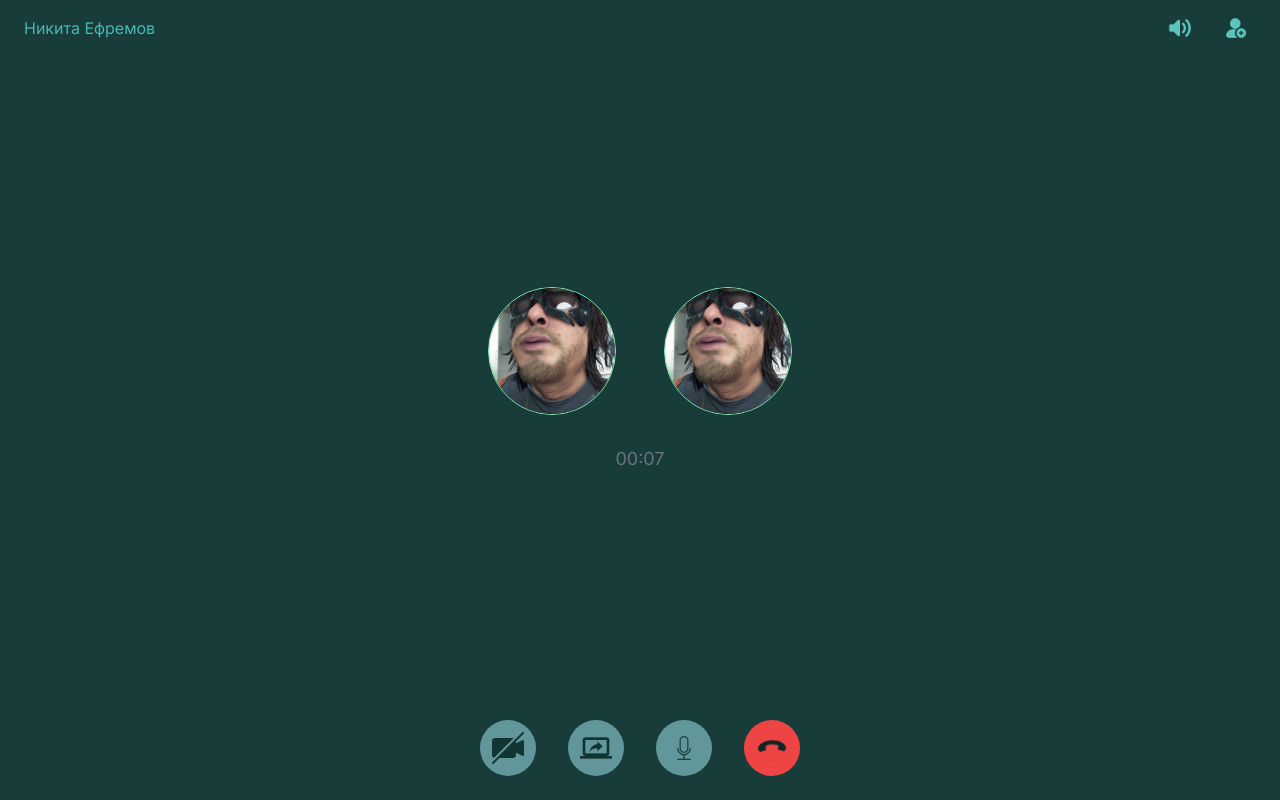
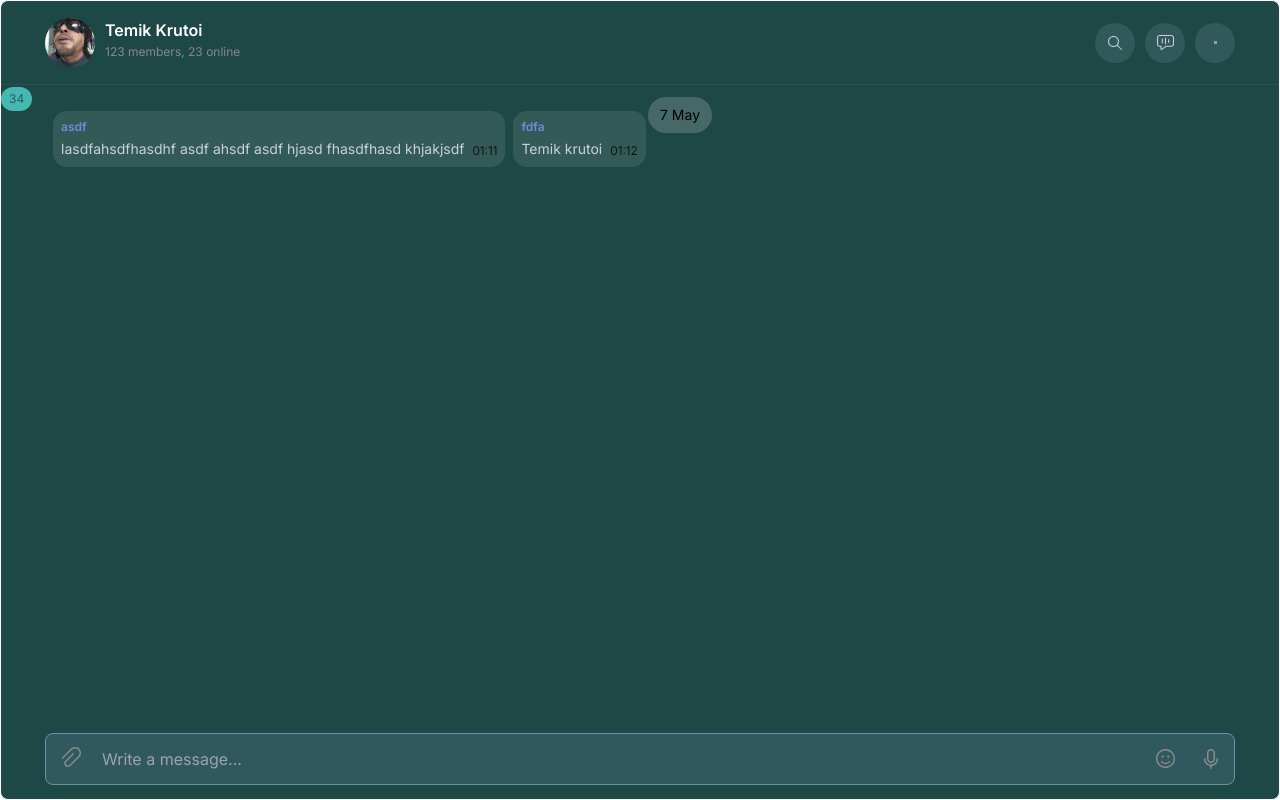
Before and after one commit to Artem45bomb/CantainerCraft_Tg, a Next.js app: page /test in a window 1280 px wide. Built offline with nearby package versions, Linux system fonts and the light colour scheme; grey boxes are pictures that could not be loaded.

Commit message:
feat(pill): i tried to remove static

```diff
--- a/src/app/test/page.tsx
+++ b/src/app/test/page.tsx
@@ -1,17 +1,17 @@
 "use client";
+import Header from "@/widgets/Chat/Header/Header";
 import VoiceChat from "@/widgets/Chat/VoiceChat";
-
+import { ChatInfoTest } from "@/test/default.data";
+import Input from "@/widgets/Chat/Input/Input";
+import MessageComponent from "@/widgets/Chat/MessageComponent";
+import ContentMessages from "@/widgets/Chat/ContentMessages/ContentMessages";
+import { Chat } from "@/widgets/Chat";
 
 export default function TestPage() {
-
-
-
-
-
-
   return (
-    <div className="w-full h-full bg-black">
-      <VoiceChat/>
-    </div>
+    // <div className="w-full h-full bg-black">
+    //   <VoiceChat/>
+    // </div>
+    <Chat />
   );
 }
--- a/src/test/default.data.ts
+++ b/src/test/default.data.ts
@@ -1,4 +1,6 @@
-import { Chat, Message } from "@/entities";
+import { Chat, Message, MessageResource } from "@/entities";
+import { PropsHeader } from "@/widgets/Chat/Header/Header";
+import { ICountOfUnreadMessage } from "@/widgets/Chat/CountOfUnreadMessage/CountOfUnreadMessage";
 
 export const chatsTEST: Chat[] = [
   {
@@ -69,8 +71,7 @@ export const chatsTEST: Chat[] = [
     type: "private",
     srcImage: "/assets/png/images1.jpg",
     users: [],
-    messageResource: [
-    ],
+    messageResource: [],
     messages: [],
   },
 ];
@@ -88,4 +89,38 @@ export const MessageTest: Message = {
   srcContent: [],
 };
 
+export const ChatInfoTest: PropsHeader = {
+  logoSrc: "/assets/testIcons/logo.jpg",
+  chatName: "Temik Krutoi",
+  countOfMembers: 123,
+  countOfOnlineMembers: 23,
+};
+
+export const countUnreadMessagesTest: ICountOfUnreadMessage = {
+  countOfUnreadMessage: 34,
+};
+
+export const msgTest: Message[] = [
+  {
+    uuid: "asdf",
+    text: "lasdfahsdfhasdhf asdf ahsdf asdf hjasd fhasdfhasd khjakjsdf",
+    date: "04 Dec 2006 01:11:00",
+    userId: 5,
+    userName: "asdf",
+    type: "text",
+    reactions: [],
+    srcContent: [],
+  },
+  {
+    uuid: "asdf",
+    text: "Temik krutoi",
+    date: "04 Dec 2006 01:12:00",
+    userId: 6,
+    userName: "fdfa",
+    type: "text",
+    reactions: [],
+    srcContent: [],
+  },
+];
+
 securedChatsTEST.add("43589jj-ll");
--- a/src/widgets/Chat/ContentMessages/ContentMessages.tsx
+++ b/src/widgets/Chat/ContentMessages/ContentMessages.tsx
@@ -1,7 +1,18 @@
-export default function ContentMessages() {
+import { Message } from "@/entities";
+import MessageComponent from "../MessageComponent";
+import { MessageTest } from "@/test/default.data";
+
+export interface IMessage {
+  messages: Message[];
+}
+
+export default function ContentMessages({ messages }: IMessage) {
   return (
     <div className="h-full w-full px-11   relative">
-      <div style={{ width: 10, height: "100vh" }}></div>
+      <div style={{ width: "100%", height: "100vh" }} className="">
+        <MessageComponent message={messages[0]} isNameView={true} />
+        <MessageComponent message={messages[1]} isNameView={true} />
+      </div>
     </div>
   );
 }
--- a/src/widgets/Chat/CountOfUnreadMessage/CountOfUnreadMessage.tsx
+++ b/src/widgets/Chat/CountOfUnreadMessage/CountOfUnreadMessage.tsx
@@ -1,4 +1,4 @@
-interface ICountOfUnreadMessage {
+export interface ICountOfUnreadMessage {
   countOfUnreadMessage: number;
 }
 
--- a/src/widgets/Chat/Header/Header.tsx
+++ b/src/widgets/Chat/Header/Header.tsx
@@ -3,15 +3,27 @@ import Shape from "../../../shared/ButtonChat/Shape";
 import More from "../../../shared/ButtonChat/More";
 import ChatInfo from "../ChatInfo/ChatInfo";
 
-export default function Header() {
+export interface PropsHeader {
+  logoSrc: string;
+  chatName: string;
+  countOfMembers: number;
+  countOfOnlineMembers: number;
+}
+
+export default function Header({
+  logoSrc,
+  chatName,
+  countOfMembers,
+  countOfOnlineMembers,
+}: PropsHeader) {
   return (
     <header className=" border-b border-fff005">
       <div className="flex justify-between items-center px-11 h-21">
         <ChatInfo
-          logoSrc="/assets/testIcons/logo.jpg"
-          chatName="73 TP"
-          countOfMembers={10}
-          countOfOnlineMembers={4}
+          logoSrc={logoSrc}
+          chatName={chatName}
+          countOfMembers={countOfMembers}
+          countOfOnlineMembers={countOfOnlineMembers}
         />
         <div className="flex gap-2.5">
           <Search />
--- a/src/widgets/Chat/Input/Input.tsx
+++ b/src/widgets/Chat/Input/Input.tsx
@@ -1,3 +1,5 @@
+import Image from "next/image";
+
 export default function Input() {
   return (
     <footer>
@@ -5,7 +7,13 @@ export default function Input() {
         <div className="border border-desaturated-cyan w-full rounded-lg h-13 mb-3.5 bg-30595F flex justify-between items-center px-4">
           <div className="flex">
             <div className=" mr-5">
-              <img src="/assets/testicons/files.svg" alt="files" />
+              <Image
+                width={20}
+                height={20}
+                src={"/assets/testicons/files.svg"}
+                alt="files"
+              />
+              {/* <img src="/assets/testicons/files.svg" alt="files" /> */}
             </div>
             <input
               type="text"
@@ -16,10 +24,20 @@ export default function Input() {
           </div>
           <div className="flex">
             <div>
-              <img src="/assets/testicons/emoji.svg" alt="emoji" />
+              <Image
+                width={20}
+                height={20}
+                src={"/assets/testicons/emoji.svg"}
+                alt="emoji"
+              />
             </div>
             <div className=" ml-7">
-              <img src="/assets/testicons/audio.svg" alt="audio" />
+              <Image
+                width={14}
+                height={20}
+                src={"/assets/testicons/audio.svg"}
+                alt="audio"
+              />
             </div>
           </div>
         </div>
--- /dev/null
+++ b/src/widgets/Chat/MessageComponent/MessageDocuments/index.tsx
@@ -0,0 +1,23 @@
+import { MessageResource } from "@/entities";
+import Image from "next/image";
+
+interface Props {
+  messageDoc: MessageResource[];
+  srcImgDoc: string;
+}
+
+export default function MessageDocuments({ messageDoc, srcImgDoc }: Props) {
+  return (
+    <div>
+      <Image width={45} height={45} src={srcImgDoc} alt="imgDoc" />
+      <div>
+        <div>
+          <p>{messageDoc[0].text}</p>
+        </div>
+        <div>
+          <p>1.7 MB</p>
+        </div>
+      </div>
+    </div>
+  );
+}
--- /dev/null
+++ b/src/widgets/Chat/MessageComponent/MessageImages/index.tsx
@@ -0,0 +1,14 @@
+import Image from "next/image";
+
+export default function Page() {
+  return (
+    <div className=" bg-white">
+      <Image
+        fill={true}
+        alt="image"
+        src={"/assets/testIcons/logo.jpg"}
+        className=" object-cover"
+      />
+    </div>
+  );
+}
--- a/src/widgets/Chat/index.tsx
+++ b/src/widgets/Chat/index.tsx
@@ -1,12 +1,30 @@
 "use client";
 import ContentMessages from "./ContentMessages/ContentMessages";
-import Header from "./Header/Header";
+import CountOfUnreadMessage, {
+  ICountOfUnreadMessage,
+} from "./CountOfUnreadMessage/CountOfUnreadMessage";
+import Header, { PropsHeader } from "./Header/Header";
 import Input from "./Input/Input";
+import {
+  ChatInfoTest,
+  countUnreadMessagesTest,
+  msgTest,
+} from "@/test/default.data";
+
+export interface IChat {
+  HeaderInfo: PropsHeader;
+  countUnreadMessages: ICountOfUnreadMessage;
+}
 
 export function Chat() {
   return (
     <div className="flex flex-col h-screen bg-[#1D4846] w-full h-full border rounded-lg border-white">
-      <Header />
+      <Header
+        logoSrc={ChatInfoTest.logoSrc}
+        chatName={ChatInfoTest.chatName}
+        countOfMembers={ChatInfoTest.countOfMembers}
+        countOfOnlineMembers={ChatInfoTest.countOfOnlineMembers}
+      />
 
       <div className="relative max-w-full max-x-full relative h-full max-h-full">
         <div className="absolute top-1 left-1/2">
@@ -15,7 +33,10 @@ export function Chat() {
           </p>
         </div>
         <div className="w-full absolute max-w-full max-h-full h-full scroller-chat overflow-y-scroll">
-          <ContentMessages></ContentMessages>
+          <CountOfUnreadMessage
+            countOfUnreadMessage={countUnreadMessagesTest.countOfUnreadMessage}
+          />
+          <ContentMessages messages={msgTest} />
         </div>
       </div>
       <div className="w-full self-end">
```
